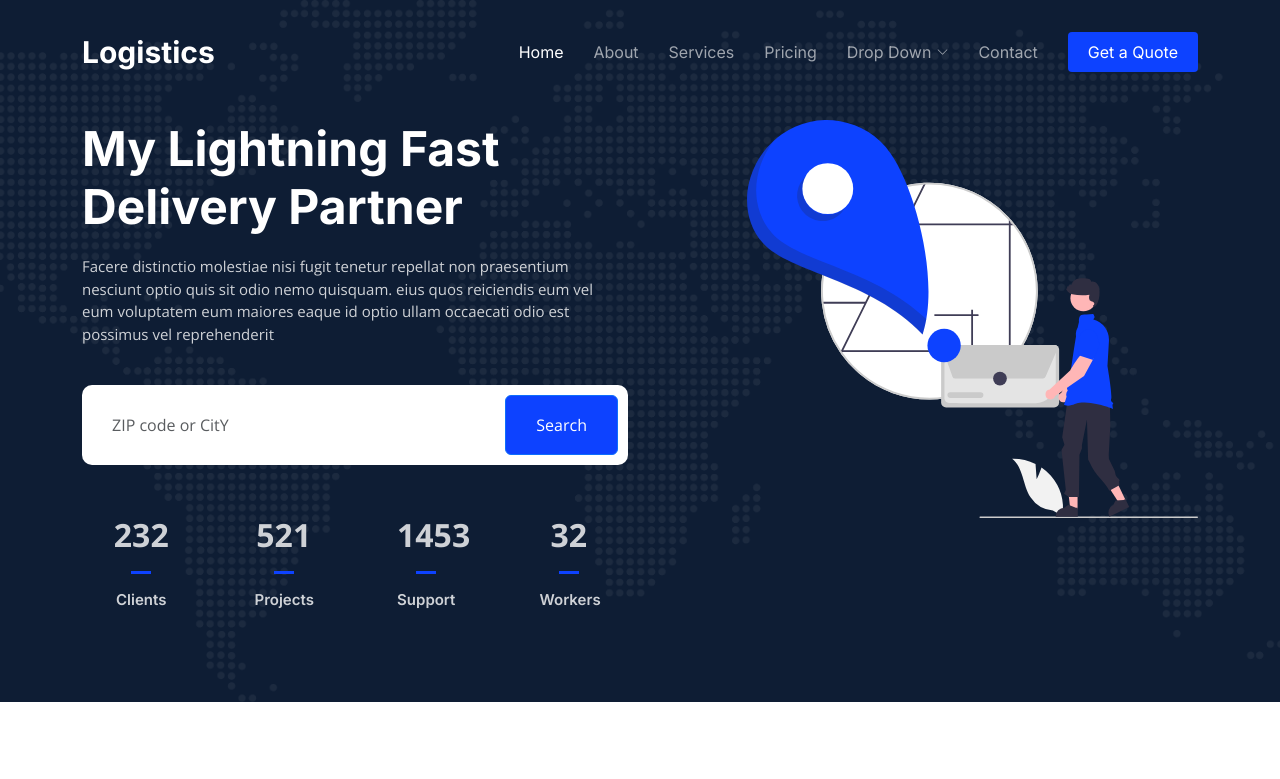
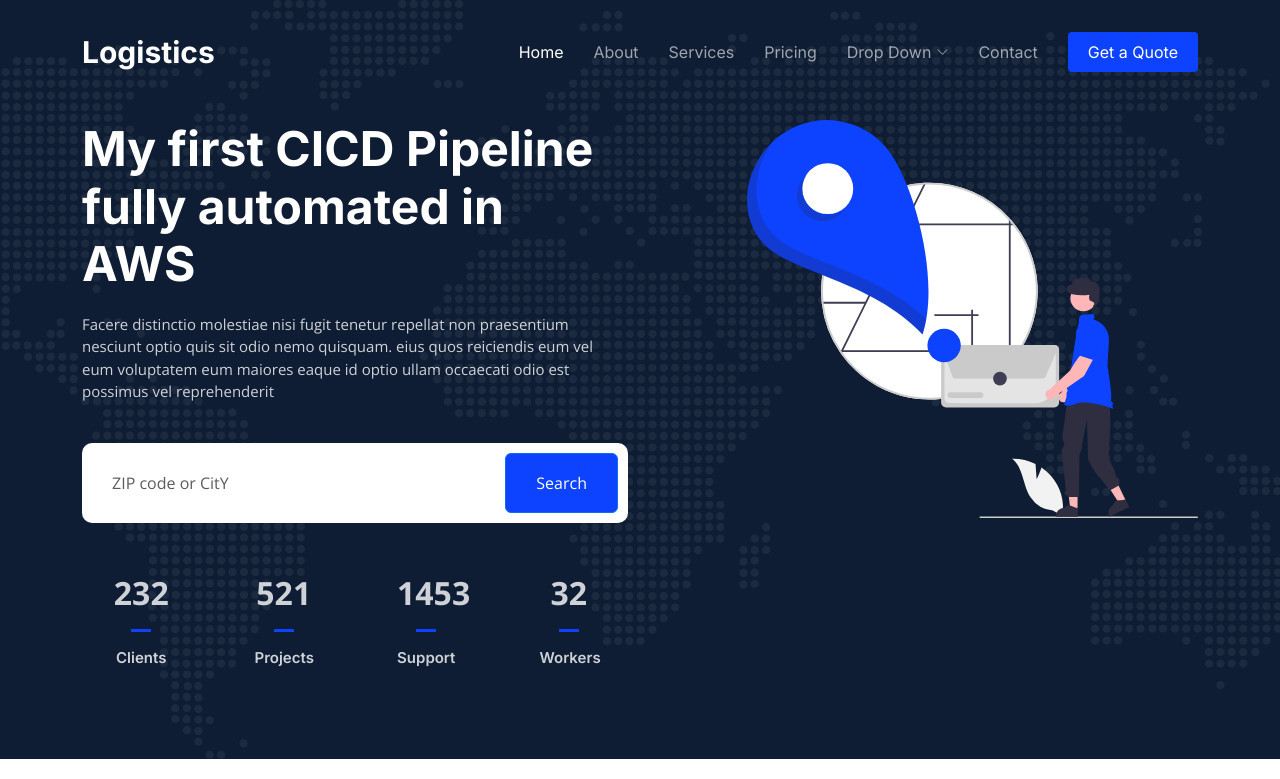
Before and after one commit to RobPel1/ci-cd-pipeline-aws, a plain HTML site: page index.html in a window 1280 px wide. Shown: the top 779 px of the page. Drawn offline with nearby package versions, Linux system fonts and the light colour scheme.

Commit message:
sprint 4

```diff
--- a/index.html
+++ b/index.html
@@ -89,7 +89,7 @@
     <div class="container">
       <div class="row gy-4 d-flex justify-content-between">
         <div class="col-lg-6 order-2 order-lg-1 d-flex flex-column justify-content-center">
-          <h2 data-aos="fade-up">My Lightning Fast Delivery Partner</h2>
+          <h2 data-aos="fade-up">My first CICD Pipeline fully automated in AWS</h2>
           <p data-aos="fade-up" data-aos-delay="100">Facere distinctio molestiae nisi fugit tenetur repellat non praesentium nesciunt optio quis sit odio nemo quisquam. eius quos reiciendis eum vel eum voluptatem eum maiores eaque id optio ullam occaecati odio est possimus vel reprehenderit</p>
 
           <form action="#" class="form-search d-flex align-items-stretch mb-3" data-aos="fade-up" data-aos-delay="200">
```
